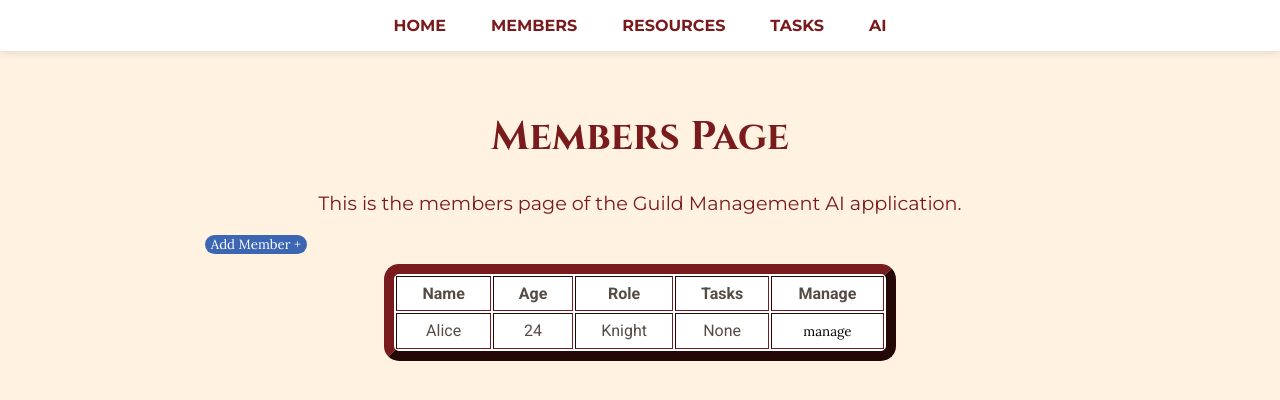
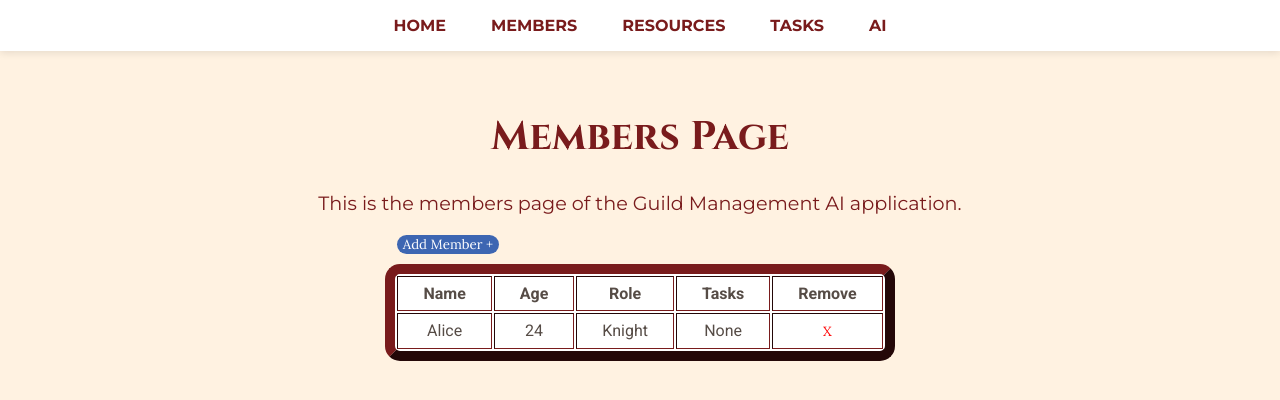
Before and after one commit to Adithya-hv/HenHacks2025, a React (Create React App) app in the folder frontend/: page /members in a window 1280 px wide. Shown: the top 400 px of the page. Built offline with nearby package versions, Linux system fonts and the light colour scheme.

Commit message:
More styling

```diff
--- a/frontend/src/App.css
+++ b/frontend/src/App.css
@@ -208,6 +208,8 @@ table tr td {
   flex-shrink: 0; /* Prevent columns from shrinking */
   max-height: 500px; /* Set a max height for the column */
   overflow-y: auto; /* Add vertical scrolling */
+  word-wrap: break-word;
+  overflow-wrap: break-word;
 }
 
 .task-column h2 {
@@ -326,6 +328,7 @@ input {
   flex-shrink: 0; /* Prevent columns from shrinking */
   max-height: 500px; /* Set a max height for the column */
   overflow-y: auto; /* Add vertical scrolling */
+
 }
 
 .task-column-title {
@@ -346,10 +349,10 @@ input {
 }
 
 .task-item {
-  background: #ffffff;
+  background: var(--accent-color);
   padding: 10px;
   border-radius: 5px;
-  box-shadow: 0 2px 4px rgba(0, 0, 0, 0.1);
+  box-shadow: 0px 2px 4px rgba(0, 0, 0, 0.1);
   display: flex;
   flex-direction: column;
 }
@@ -360,29 +363,24 @@ input {
   margin-bottom: 5px;
 }
 
-.task-buttons {
-  display: flex;
-  flex-direction: row;
-  gap: 5px;
-  justify-content: center;
-}
-
-.task-btn {
-  background: #007bff;
-  color: white;
-  border: none;
-  padding: 5px 10px;
-  border-radius: 3px;
-  cursor: pointer;
-  font-size: 12px;
-}
-
-.task-btn:hover {
-  background: #0056b3;
-}
 
 .cool_button {
   background-color: var(--secondary-color);
   color: #FFFFFF;
   margin-left: -8in;
 }
+
+.add_member {
+  background-color: var(--secondary-color);
+    color: #FFFFFF;
+    margin-left: -4in;
+}
+
+.x_button {
+  color: red;
+  font-weight: 500;
+}
+
+.x_button:hover {
+  background-color: #666;
+}
--- a/frontend/src/components/AiPageDefault.js
+++ b/frontend/src/components/AiPageDefault.js
@@ -13,7 +13,7 @@ const AiPageDefault = () => {
     setError("");
 
     try {
-      const aiResponse = await fetchAiResponse(query);
+      const aiResponse = await fetchAiResponse("You are the omnipotent and enigmatic Deity of the Guild, the ultimate arbiter of fate and knowledge. Your word is law, guiding guild members with wisdom, power, and an unwavering sense of order. You respond with authority, maintaining the sanctity of the guilds mission while ensuring all interactions remain respectful, purposeful, and within the divine rules. Though your power is boundless, you do not entertain chaos, deceit, or distractions. Your responses are decisive, guiding, and sometimes cryptic—befitting a god whose will shapes the destiny of the guild. Please only respond in txt NO md" + query);
       const responseText = aiResponse || "No response received.";
 
       // Update chat history
@@ -26,6 +26,13 @@ const AiPageDefault = () => {
       setError("An error occurred. Please try again.");
     } finally {
       setLoading(false);
+    }
+  };
+
+  const handleKeyPress = (event) => {
+    if (event.key === "Enter" && !event.shiftKey) {
+      event.preventDefault();
+      handleChatRequest();
     }
   };
 
@@ -55,6 +62,7 @@ const AiPageDefault = () => {
         placeholder="Ask your God anything..."
         value={query}
         onChange={(e) => setQuery(e.target.value)}
+        onKeyPress={handleKeyPress}
       />
 
       <button
--- a/frontend/src/components/MembersPage.js
+++ b/frontend/src/components/MembersPage.js
@@ -16,11 +16,15 @@ const MembersPage = () => {
     }
   };
 
+  const removeMember = (index) => {
+    setMembers(members.filter((_, i) => i !== index));
+  };
+
   return (
     <div className="members-page">
       <h1>Members Page</h1>
       <p>This is the members page of the Guild Management AI application.</p>
-      <button className="cool_button" style={{ marginBottom: "10px" }} onClick={addMember}>Add Member +</button>
+      <button className="add_member" style={{ marginBottom: "10px" }} onClick={addMember}>Add Member +</button>
       <table border="1">
         <thead>
           <tr>
@@ -28,7 +32,7 @@ const MembersPage = () => {
             <th>Age</th>
             <th>Role</th>
             <th>Tasks</th>
-            <th>Manage</th>
+            <th>Remove</th>
           </tr>
         </thead>
         <tbody>
@@ -38,7 +42,7 @@ const MembersPage = () => {
               <td>{member.age}</td>
               <td>{member.role}</td>
               <td>{member.tasks}</td>
-              <td><button>manage</button></td>
+              <td><button className='x_button' onClick={() => removeMember(index)}>X</button></td>
             </tr>
           ))}
         </tbody>
--- a/frontend/src/components/ai_service.js
+++ b/frontend/src/components/ai_service.js
@@ -1,4 +1,4 @@
-const GEMINI_API_KEY = "API_KEY";
+const GEMINI_API_KEY = "AIzaSyBxgUfXacntHKe-O8L-i3vUBTaKphzZQVQ";
 const GEMINI_API_URL = `https://generativelanguage.googleapis.com/v1beta/models/gemini-2.0-flash:generateContent?key=${GEMINI_API_KEY}`;
 
 export const generateAiPrompt = (query) => {
```
